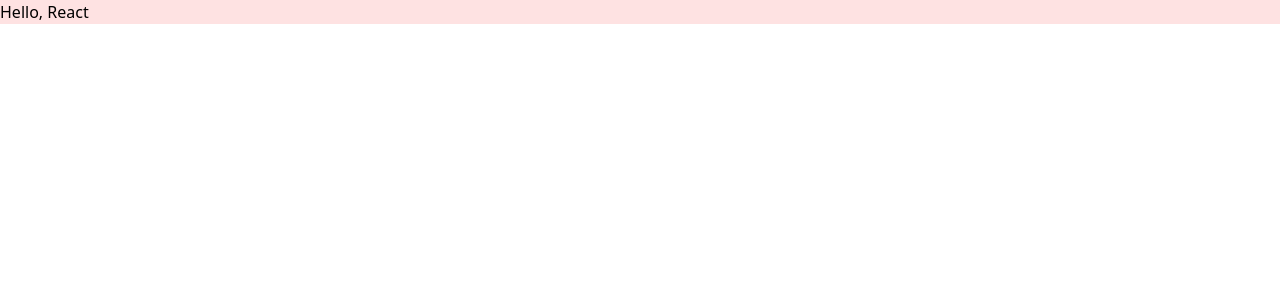
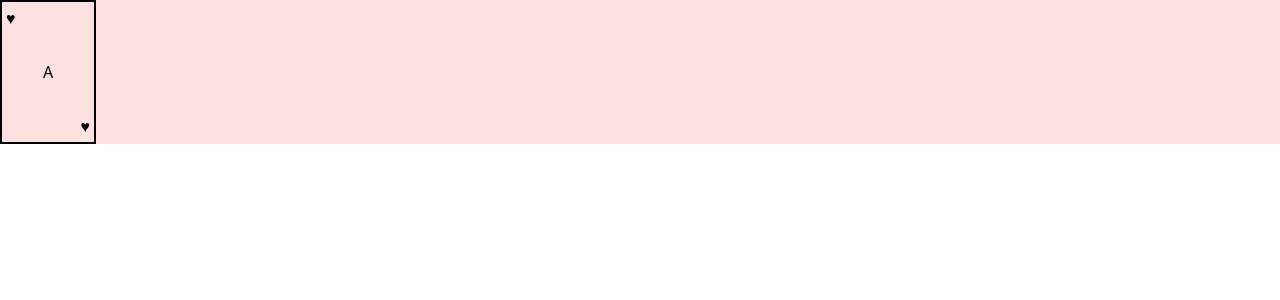
Before and after one commit to seon-2/bcs-part2-react, a React (Create React App) app in the folder card/: page / in a window 1280 px wide. Shown: the top 300 px of the page. Built offline with nearby package versions, Linux system fonts and the light colour scheme.

Commit message:
💄 [design] Card 컴포넌트 생성 및 적용

```diff
--- a/card/src/App.jsx
+++ b/card/src/App.jsx
@@ -1,5 +1,11 @@
+import Card from "./components/Card";
+
 function App() {
-  return <div className="bg-red-100">Hello, React</div>;
+  return (
+    <div className="bg-red-100">
+      <Card />
+    </div>
+  );
 }
 
 export default App;
--- /dev/null
+++ b/card/src/components/Card.jsx
@@ -0,0 +1,11 @@
+function Card() {
+  return (
+    <div className="relative w-24 h-36 flex justify-center items-center border-2 border-black">
+      <div className="absolute top-0 left-0 m-1">♥︎</div>
+      <div>A</div>
+      <div className="absolute bottom-0 right-0 m-1">♥︎</div>
+    </div>
+  );
+}
+
+export default Card;
```
